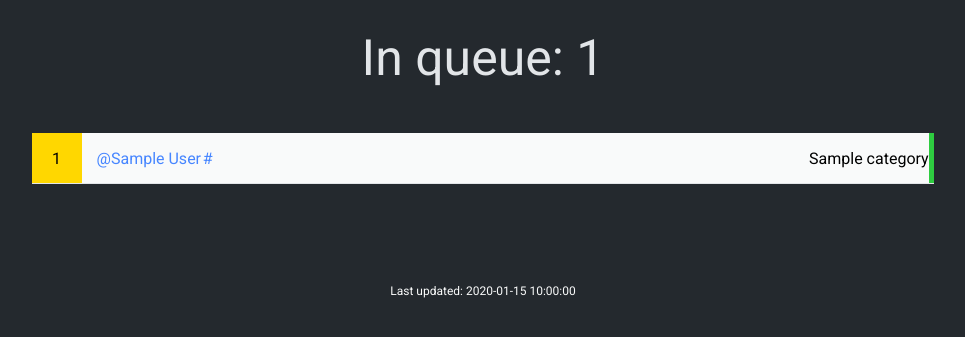
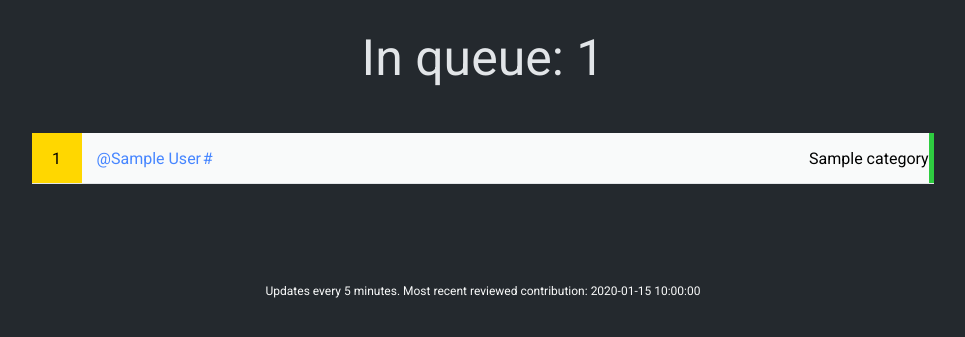
Before and after one commit to amosbastian/utopian.rocks, a Flask app: page /queue in a window 1280 px wide. Shown: the top 337 px of the page, without its empty margins (157-1122 px from the left). Run offline with Flask 2, Linux system fonts and the light colour scheme; a database or web service that is not in the repository returns one stand-in record (values such as "Sample title").

Commit message:
Update footer text

```diff
--- a/utopian/templates/queue.html
+++ b/utopian/templates/queue.html
@@ -180,7 +180,7 @@ a:hover {
   {% endfor %}
 </div>
 <div class="footer">
-  Last updated: {{last_updated}}
+  Updates every 5 minutes. Most recent reviewed contribution: {{last_updated}}
 </div>
 </body>
 </html>
```
